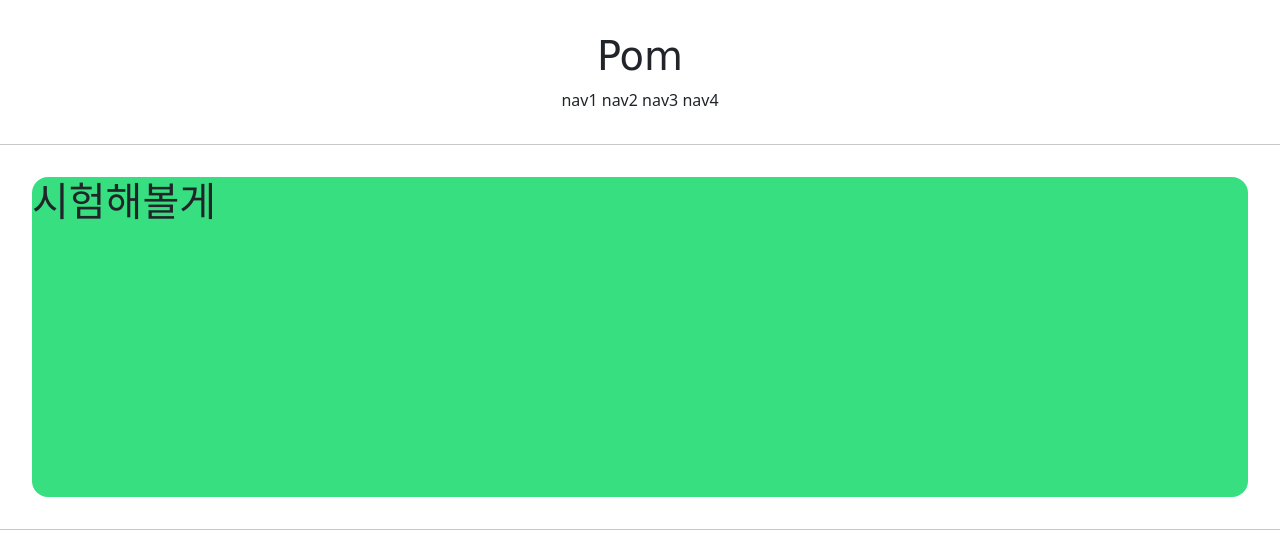
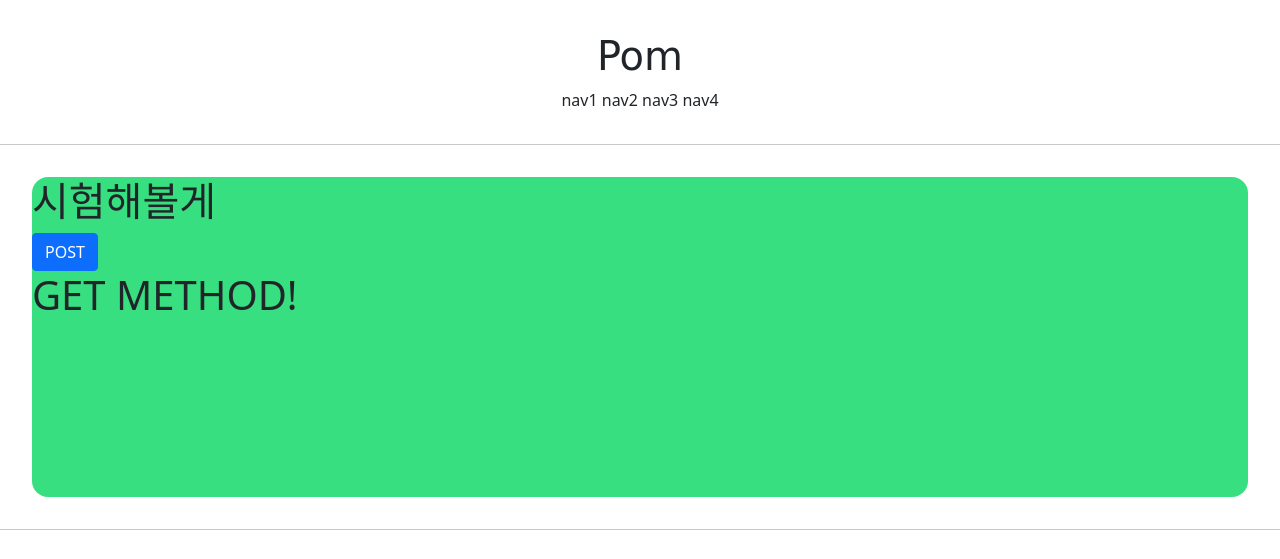
Before and after one commit to duswns094/Pom, a Django app: page /account/hello_world/ in a window 1280 px wide. Shown: the top 559 px of the page. Run offline with Django 3.2, Linux system fonts and the light colour scheme; some web fonts are replaced.

Commit message:
django course 16 commit

```diff
--- a/accountapp/templates/accountapp/hello_world.html
+++ b/accountapp/templates/accountapp/hello_world.html
@@ -5,5 +5,14 @@
         <h1>
             시험해볼게
         </h1>
+
+       <form action = "/account/hello_world/" method = "post">
+        <!-- 보안기능을 하는 토큰           -->
+           {% csrf_token %}
+            <input type = "submit" class="btn btn-primary" value = "POST">
+        <h1>
+            {{text}}
+        </h1>
+       </form>
     </div>
 {% endblock %}
--- a/accountapp/views.py
+++ b/accountapp/views.py
@@ -4,4 +4,8 @@ from django.shortcuts import render
 # Create your views here.
 
 def hello_world(request):
-    return render(request, 'accountapp/hello_world.html')
+
+    if request.method == "POST":
+        return render(request, 'accountapp/hello_world.html', context = {'text':'POST METHOD!'})
+    else:
+        return render(request, 'accountapp/hello_world.html', context={'text': 'GET METHOD!'})
```
